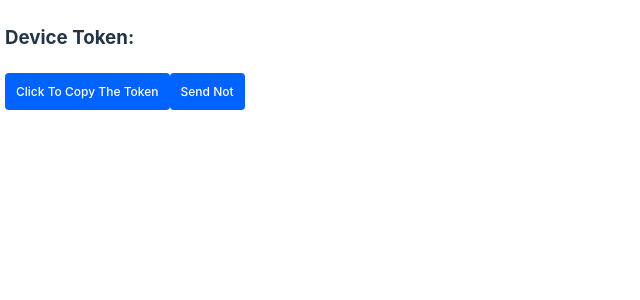
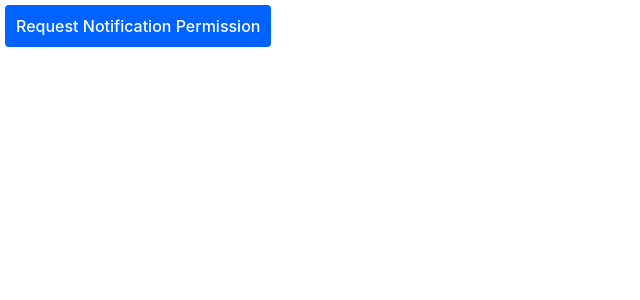
Before and after one commit to KGK8/notify-dev, a React (Vite) app: page / in a window 1280 px wide. Shown: the top 300 px of the page, without its empty margins (0-640 px from the left). Built offline with nearby package versions, Linux system fonts and the light colour scheme; no server answers.

Commit message:
Update App.jsx

```diff
--- a/src/App.jsx
+++ b/src/App.jsx
@@ -1,59 +1,36 @@
-import { useState, useEffect } from "react";
-import { ToastContainer, toast } from "react-toastify";
-import "react-toastify/dist/ReactToastify.css";
-import { requestForDeviceToken } from "./config/FireBaseConfig";
+import React, { useState } from "react";
+
 const App = () => {
-  const [deviceToken, setDeviceToken] = useState("");
+  const [isGranted, setIsGranted] = useState(false);
 
-  useEffect(() => {
-    async function getDeviceToken() {
-      let tokens = await requestForDeviceToken();
-      setDeviceToken(tokens);
-      //write a service call to store device token in DB
-    }
-    getDeviceToken();
-  }, []);
-
-  const copyToken = () => {
-    navigator.clipboard.writeText(deviceToken);
-    toast.success("Device Token Copied Successfully", {
-      position: "top-right",
-      autoClose: 5000,
-      hideProgressBar: false,
-      closeOnClick: true,
-      pauseOnHover: true,
-      draggable: true,
-      progress: undefined,
-      theme: "light",
+  const handlePermissionRequest = () => {
+    Notification.requestPermission().then((result) => {
+      if (result === "denied") {
+        alert("Notification permission denied");
+      } else if (result === "granted") {
+        setIsGranted(true);
+      }
     });
   };
 
-const sendNot =() =>{
-  new Notification("To do list", { body: text, icon: img });
-}
+  const sendNotification = () => {
+    if (!("Notification" in window)) {
+      alert("This browser does not support desktop notification");
+    } else if (Notification.permission === "granted") {
+      new Notification("Hello 👋", { body: "Sample Notification" });
+    }
+  };
 
   return (
     <>
-      <h3>Device Token:</h3>
-      <h4 style={{ fontWeight: "400" }}>{deviceToken ?? ""}</h4>
-      <button onClick={() => copyToken()} style={{ fontSize: "12px" }}>
-        Click To Copy The Token
-      </button>
-      <button onClick={() => sendNot()} style={{ fontSize: "12px" }}>
-        Send Not
-      </button>
-      <ToastContainer
-        position="top-right"
-        autoClose={5000}
-        hideProgressBar={false}
-        newestOnTop={false}
-        closeOnClick
-        rtl={false}
-        pauseOnFocusLoss
-        draggable
-        pauseOnHover
-        theme="light"
-      />
+      {!isGranted && (
+        <button onClick={handlePermissionRequest}>
+          Request Notification Permission
+        </button>
+      )}
+      {isGranted && (
+        <button onClick={sendNotification}>Send Notification</button>
+      )}
     </>
   );
 };
```
